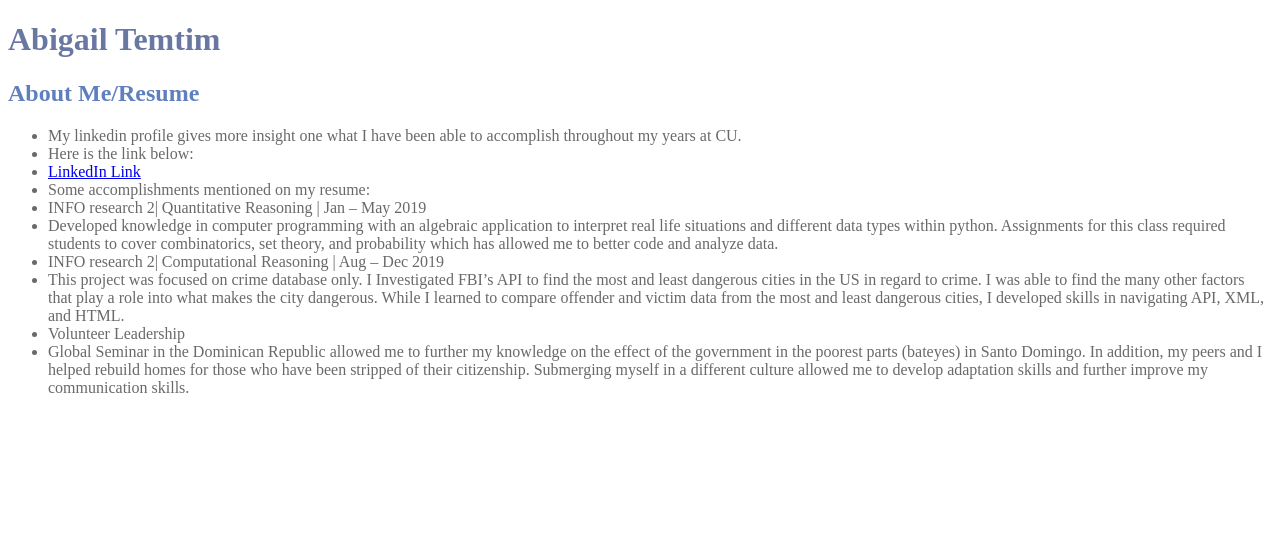
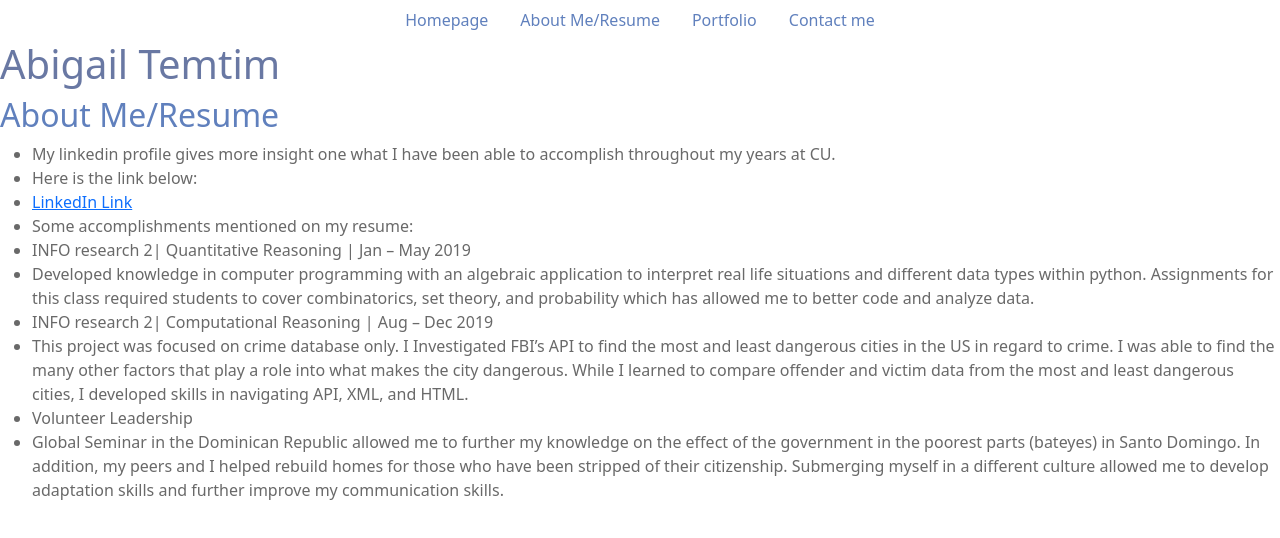
Before and after one commit to AbigailTemtim/AbigailTemtim.github.io, a plain HTML site: page About MeandResume.html in a window 1280 px wide. Drawn offline with nearby package versions, Linux system fonts and the light colour scheme.

Commit message:
Update About MeandResume.html

```diff
--- a/About MeandResume.html
+++ b/About MeandResume.html
@@ -1,15 +1,42 @@
-<!DOCTYPE html>
-<html>
-    <head>
-        <style>
+<!doctype html>
+<html lang="en">
+  <head>
+    <!-- Required meta tags -->
+    <meta charset="utf-8">
+    <meta name="viewport" content="width=device-width, initial-scale=1">
+
+    <!-- Bootstrap CSS -->
+    <link href="https://cdn.jsdelivr.net/npm/bootstrap@5.0.0-beta2/dist/css/bootstrap.min.css" rel="stylesheet" integrity="sha384-BmbxuPwQa2lc/FVzBcNJ7UAyJxM6wuqIj61tLrc4wSX0szH/Ev+nYRRuWlolflfl" crossorigin="anonymous">
+
+    <title>Abigail Temtim </title>
+
+    <style>
         body {background-color:rgba(255, 255, 255, 0.5);}
         h1 {color: rgba(28, 52, 116, 0.664);}
         h2 {color:rgb(96, 128, 189)}
         h3 {color:rgb(106, 144, 214)}
         p  {color: dimgray}
         li {color: dimgray}
+        .background-color {color:rgb(183, 167, 204) }
+        .nav-link {color:rgb(96, 128, 189)}
         </style>
-    </head>
+
+    <ul class="nav justify-content-center">
+        <li class="nav-item">
+          <a class="nav-link active" aria-current="page" href="Homepage.html">Homepage</a>
+        </li>
+        <li class="nav-item">
+          <a class="nav-link" href="About MeandResume.html">About Me/Resume</a>
+        </li>
+        <li class="nav-item">
+          <a class="nav-link" href="Portfolio.html">Portfolio</a>
+        </li>
+        <li class="nav-item">
+          <a class="nav-link" href="Contact.html">Contact me</a>
+        </li>
+      </ul>
+
+  </head>
     <h1>Abigail Temtim</h1>
     <h2>About Me/Resume</h2>
     <body>
```
